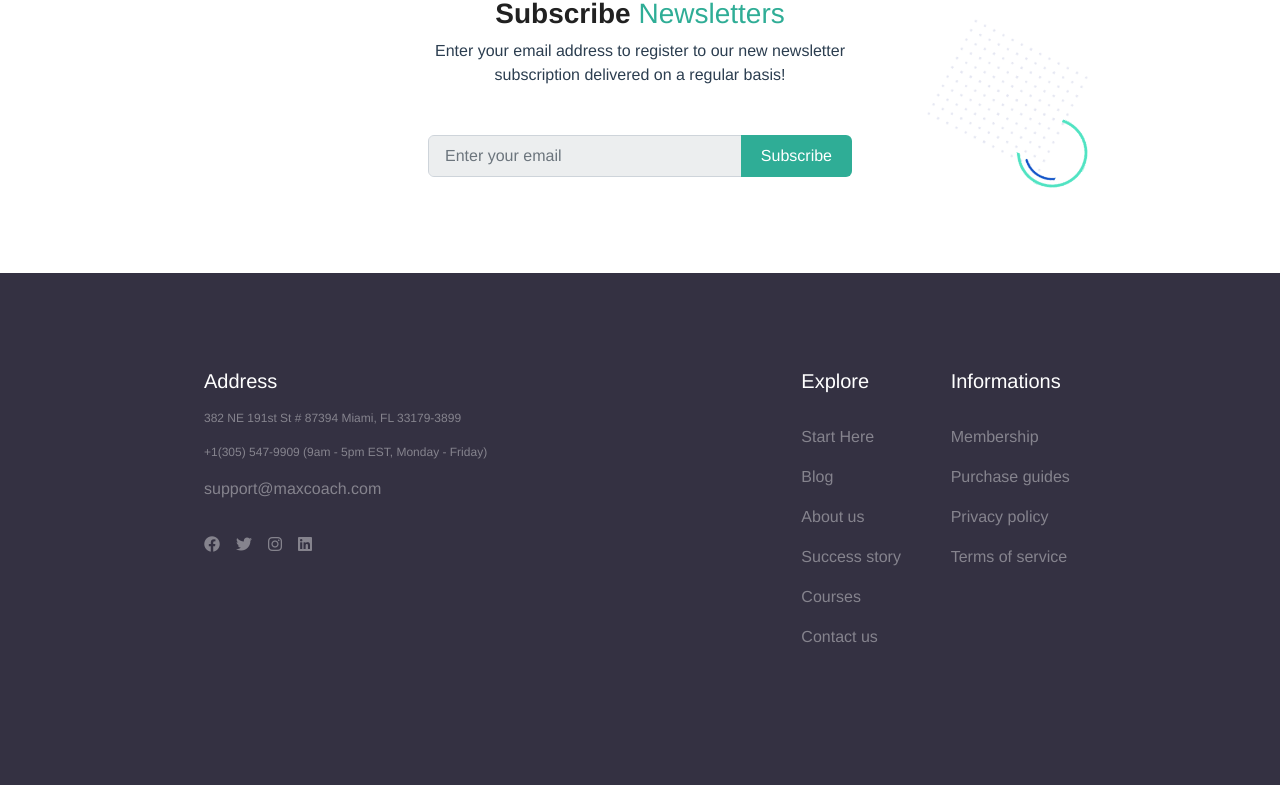
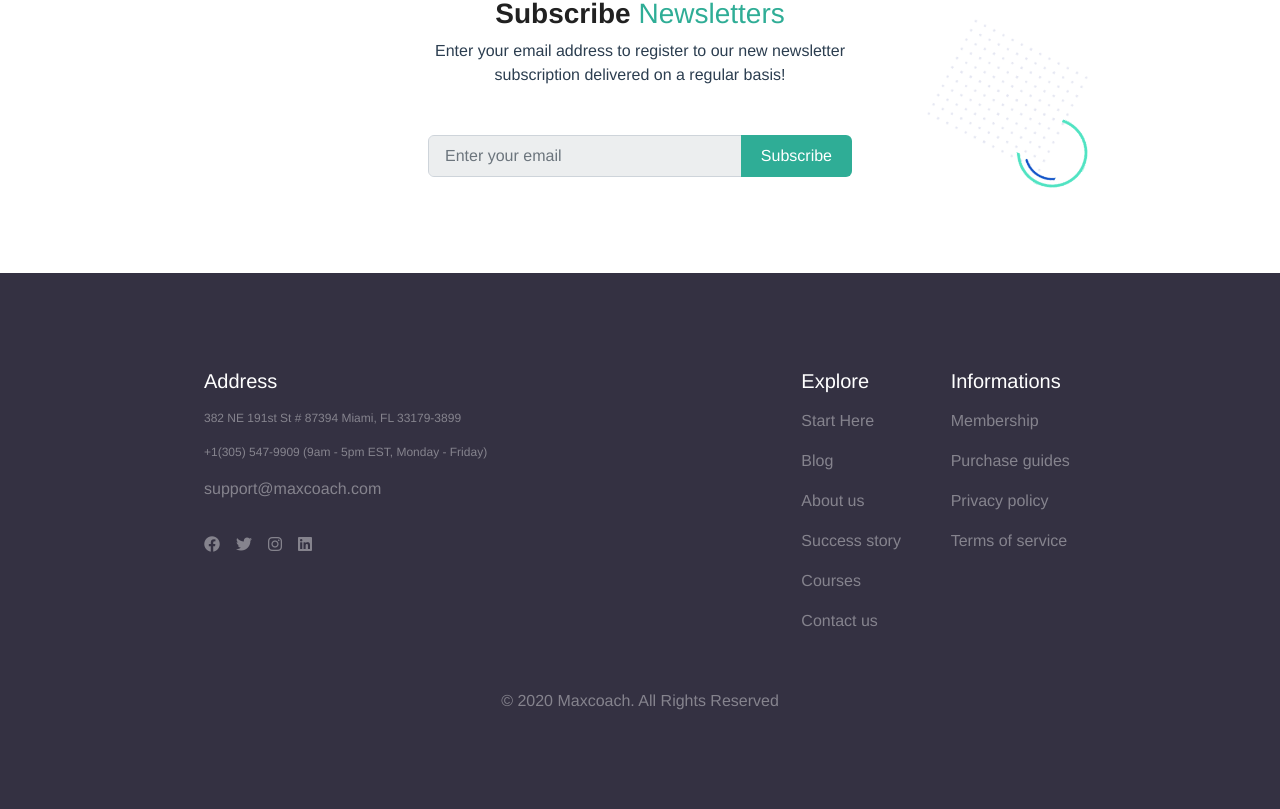
Before and after one commit to Antonius131/proj-html-vuejs, a Vue app: page / in a window 1280 px wide. Shown: the part 4502-5311 px from the top of the page. Before the commit the page ends 5287 px from the top, so only its background shows below. Built offline with nearby package versions, Linux system fonts and the light colour scheme.

Commit message:
Footer: styling components

```diff
--- a/src/components/footer/MainFooter.vue
+++ b/src/components/footer/MainFooter.vue
@@ -11,6 +11,11 @@
             </div>
             <div class="col-2">
                <NavInfo />
+            </div>
+         </div>
+         <div class="row brand-caption">
+            <div class="col-12 text-center">
+               <p>© 2020 Maxcoach. All Rights Reserved</p>
             </div>
          </div>
       </div>
@@ -28,7 +33,7 @@ export default {
     SocialIcons,
     BrandAddress,
     NavExplore,
-    NavInfo
+    NavInfo,
 }
 }
 </script>
@@ -40,6 +45,13 @@ export default {
       background-color: $brand_primary;
       color: $text-secondary;
       padding: $section_padding;
+
+      .row {
+         padding: 0;
+      }
+
+      .brand-caption {
+         color: $text_secondary_rgba;
+      }
    }
-
 </style>
--- a/src/components/footer/NavExplore.vue
+++ b/src/components/footer/NavExplore.vue
@@ -56,8 +56,12 @@ export default {
 <style lang="scss" scoped>
 @import '../../assets/css/variables';
 
+   .nav.row.flex-column {
+      padding: 0;
+
       ul {
          list-style: none;
+         margin-bottom: 0;
 
          a.nav-link {
             padding: .5rem 0;
@@ -68,4 +72,5 @@ export default {
             }
          }
       }
+   }
 </style>
--- a/src/components/footer/NavInfo.vue
+++ b/src/components/footer/NavInfo.vue
@@ -48,6 +48,9 @@ export default {
 <style lang="scss" scoped>
 @import '../../assets/css/variables';
 
+   .nav.row.flex-column {
+      padding: 0;
+
       ul {
          list-style: none;
 
@@ -60,5 +63,5 @@ export default {
             }
          }
       }
-
+   }
 </style>
```
Lines whose indentation alone changed are shown as unchanged.
